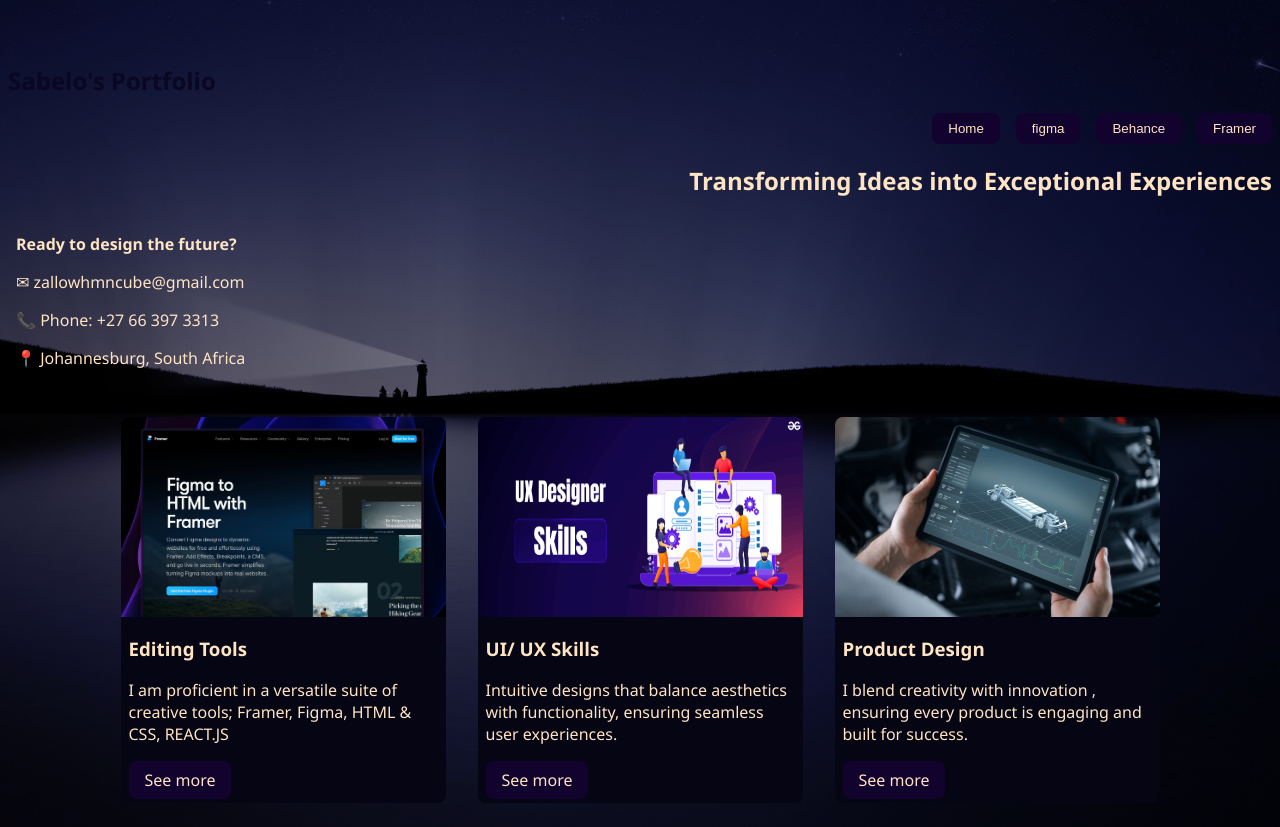
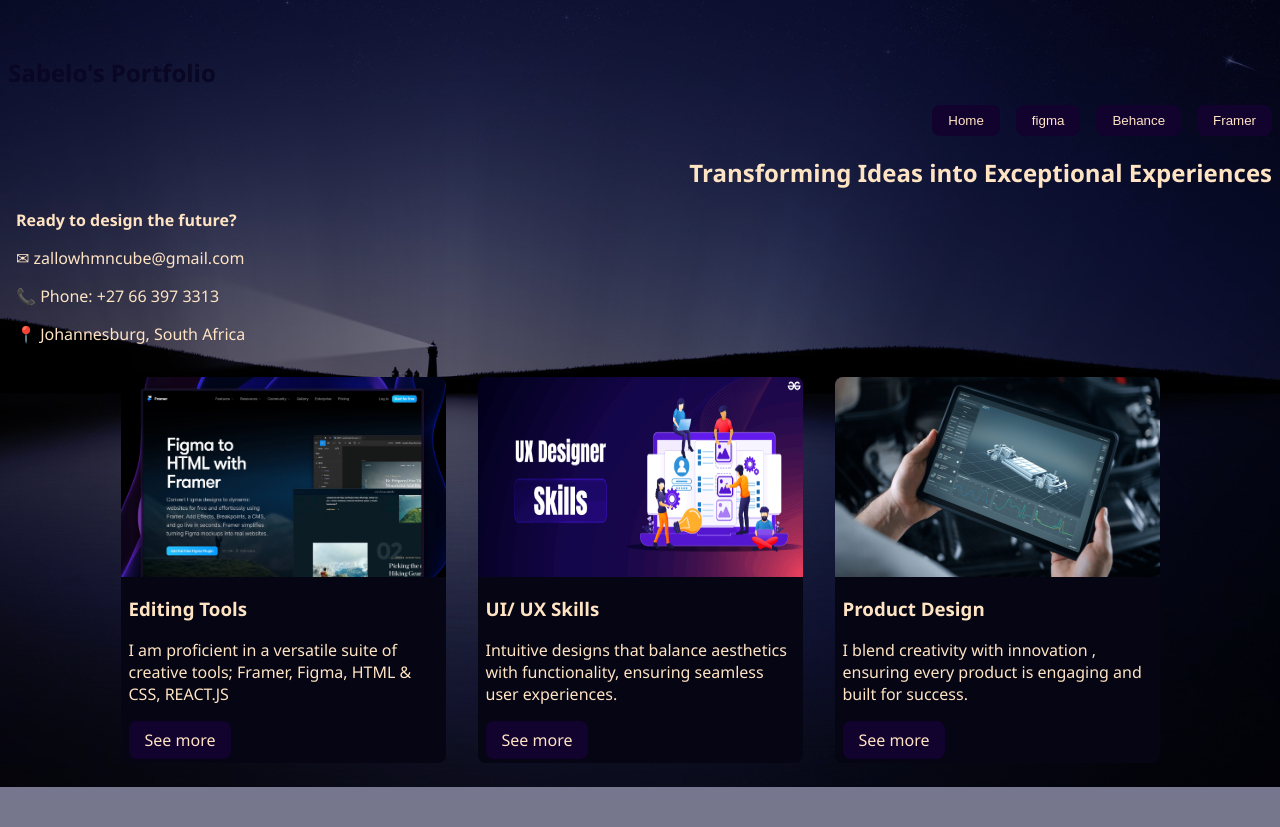
Before and after one commit to zallowh/zallowh-portfolio, a plain HTML site: page index.html in a window 1280 px wide. After the commit the page ends 800 px from the top, so only its background shows below. Drawn offline with Linux system fonts and the light colour scheme.

Commit message:
Update style.css

```diff
--- a/style.css
+++ b/style.css
@@ -1,8 +1,3 @@
-.intro {
-    display: flex;
-    justify-content: space-between;
-    flex-direction: column;
-}
 
 h1{
     color: rgb(9, 7, 36);
```
